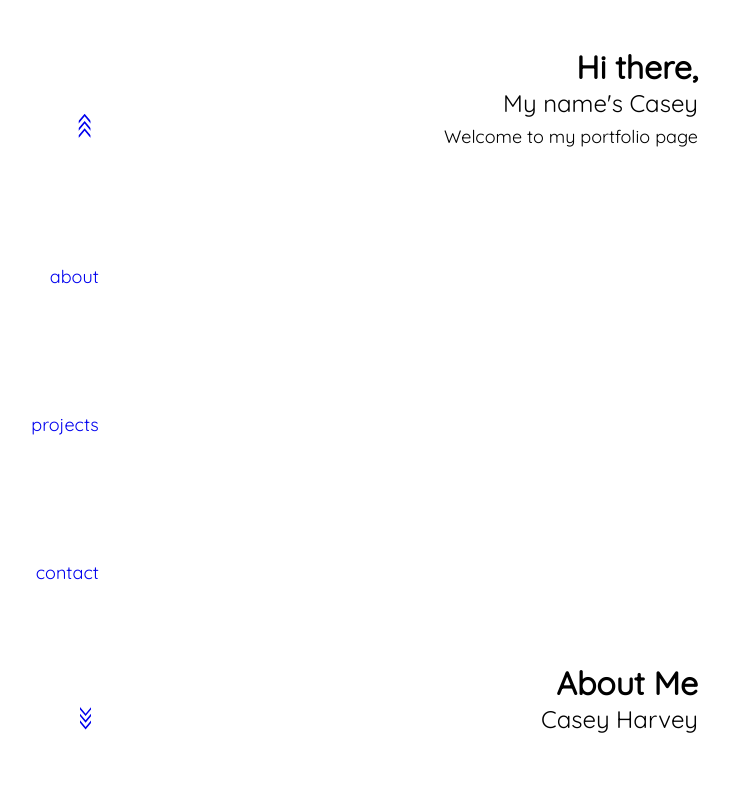
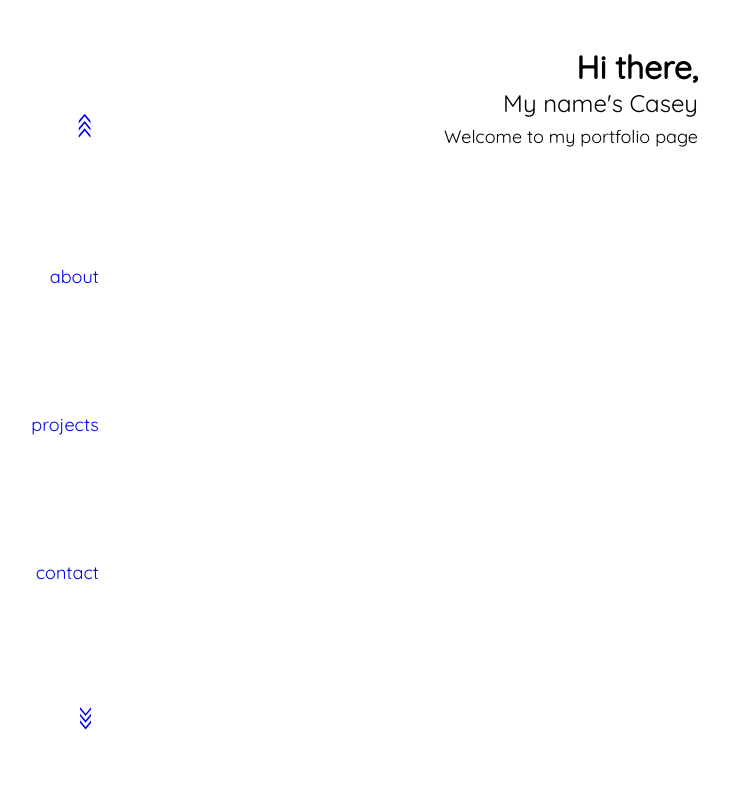
Before and after one commit to caseyharvey/portfolio-v3, a Gatsby site: page / in a window 1280 px wide. Shown: the top 800 px of the page, without its empty margins (242-972 px from the left). Built offline with nearby package versions, Linux system fonts and the light colour scheme; Gatsby itself is replaced by a stand-in of ours.

Commit message:
change height

```diff
--- a/src/components/layout.scss
+++ b/src/components/layout.scss
@@ -15,8 +15,8 @@ body {
 
     .section-container {
       width: 100%;
-      height: 600px;
       padding: 1rem;
+      min-height: 100vh;
       text-align: right;
       margin-bottom: 1rem;
       box-sizing: border-box;
```
